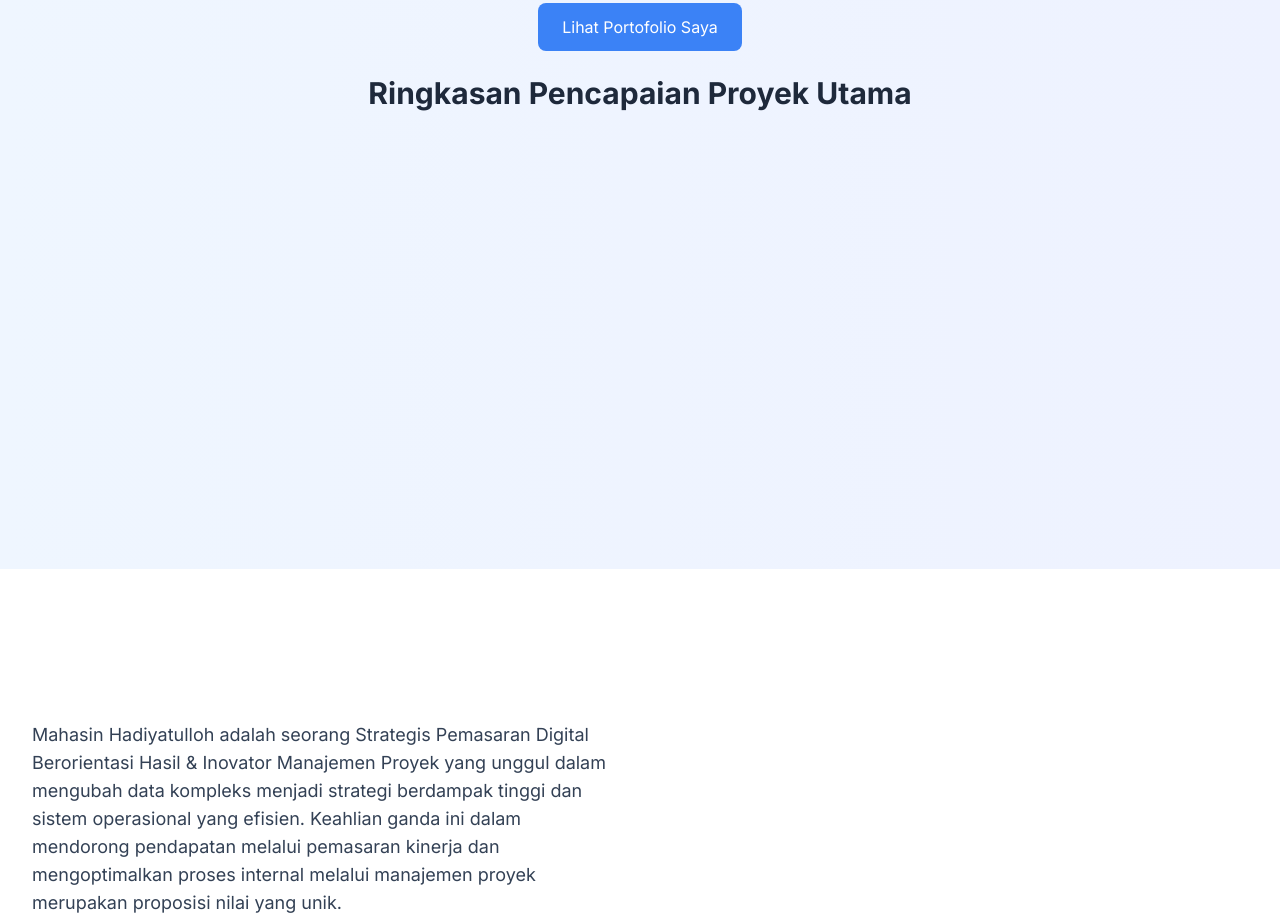
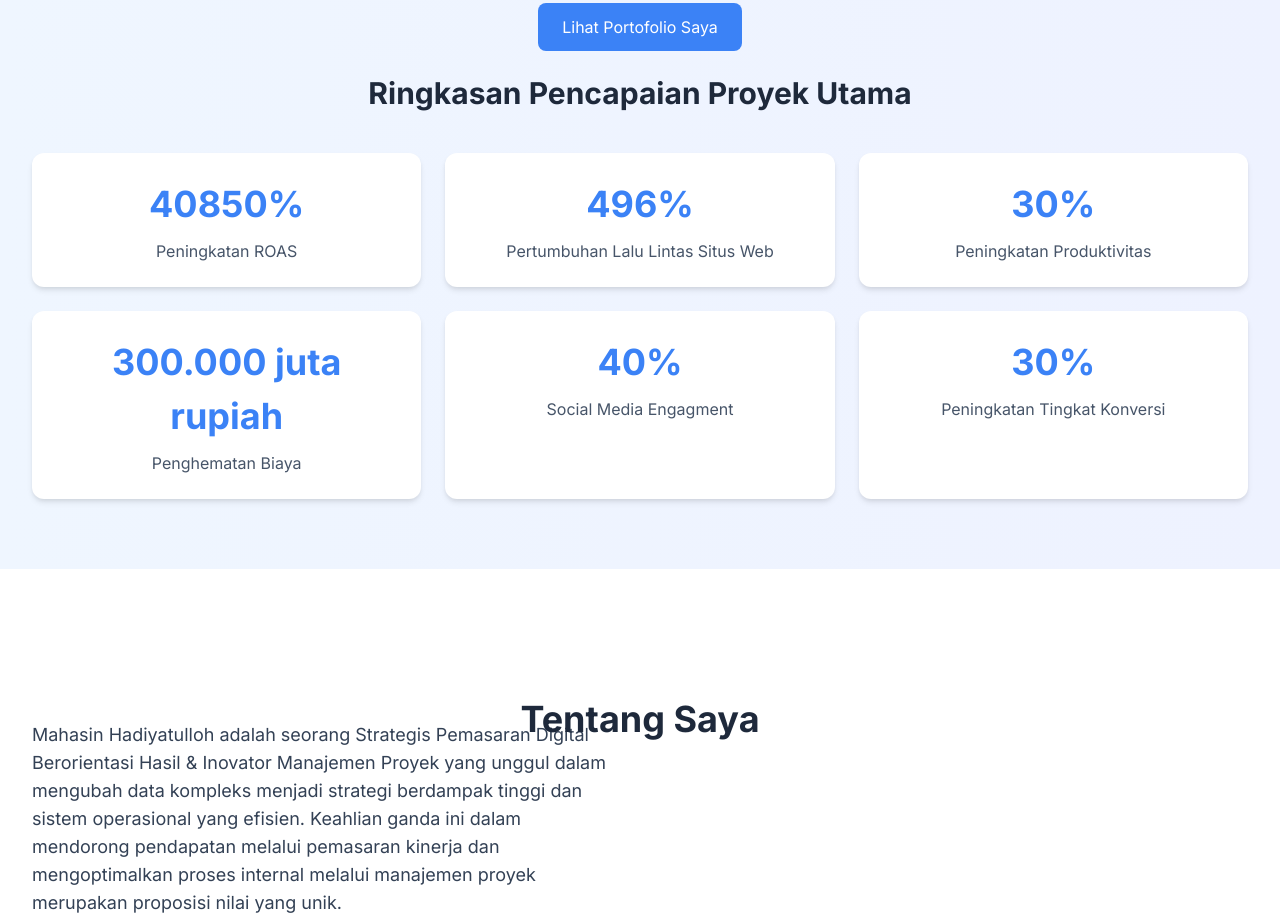
Before and after one commit to HadiBandas/Hadi-Portofolio, a plain HTML site: page index.html in a window 1280 px wide. Shown: the part 901-1821 px from the top of the page. Drawn offline with nearby package versions, Linux system fonts and the light colour scheme; animation ran at ten frames a second.

Commit message:
Update index.html

```diff
--- a/index.html
+++ b/index.html
@@ -922,7 +922,7 @@
                     start: "top 85%",
                     onEnter: () => {
                         gsap.to(card, {
-                            opacity: 1,
+                            opacity: 100,
                             y: 0,
                             duration: 0.8,
                             ease: "power2.out"
@@ -932,7 +932,7 @@
                     },
                     onLeaveBack: () => {
                         gsap.to(card, {
-                            opacity: 0,
+                            opacity: 100,
                             y: 10,
                             duration: 0.3
                         });
@@ -946,7 +946,7 @@
 
             dataVizOpportunitiesData.forEach(item => {
                 const card = document.createElement('div');
-                card.className = 'interactive-data-viz-card opacity-0 transform translate-y-10';
+                card.className = 'interactive-data-viz-card opacity-100 transform translate-y-10';
 
                 const metricDiv = document.createElement('div');
                 metricDiv.className = 'data-viz-metric';
@@ -981,7 +981,7 @@
                     start: "top 85%",
                     onEnter: () => {
                         gsap.to(card, {
-                            opacity: 1,
+                            opacity: 100,
                             y: 0,
                             duration: 0.8,
                             ease: "power2.out"
@@ -991,7 +991,7 @@
                     },
                     onLeaveBack: () => {
                         gsap.to(card, {
-                            opacity: 0,
+                            opacity: 100,
                             y: 10,
                             duration: 0.3
                         });
@@ -1005,7 +1005,7 @@
 
             skillsMatrixData.forEach(item => {
                 const card = document.createElement('div');
-                card.className = 'interactive-skill-card opacity-0 transform translate-y-10';
+                card.className = 'interactive-skill-card opacity-100 transform translate-y-10';
 
                 const categoryDiv = document.createElement('div');
                 categoryDiv.className = 'skill-category';
@@ -1034,7 +1034,7 @@
                     start: "top 85%",
                     onEnter: () => {
                         gsap.to(card, {
-                            opacity: 1,
+                            opacity: 100,
                             y: 0,
                             duration: 0.8,
                             ease: "power2.out"
@@ -1042,7 +1042,7 @@
                     },
                     onLeaveBack: () => {
                         gsap.to(card, {
-                            opacity: 0,
+                            opacity: 100,
                             y: 10,
                             duration: 0.3
                         });
@@ -1125,7 +1125,7 @@
 
         // Animate welcome message lines
         tl.from(".welcome-line", {
-            opacity: 0,
+            opacity: 100,
             scale: 0.9,
             y: 20,
             duration: 0.8,
@@ -1134,7 +1134,7 @@
         })
         // Then animate the main hero content
         .from(".hero-content", {
-            opacity: 0,
+            opacity: 100,
             y: 50,
             duration: 1,
             ease: "power3.out",
@@ -1161,7 +1161,7 @@
         // Section titles fade-in on scroll
         gsap.utils.toArray("section h2").forEach(title => {
             gsap.from(title, {
-                opacity: 0,
+                opacity: 100,
                 y: 50,
                 duration: 1,
                 ease: "power3.out",
@@ -1177,7 +1177,7 @@
         // Card animations on scroll
         gsap.utils.toArray(".card").forEach(card => {
             gsap.from(card, {
-                opacity: 0,
+                opacity: 100,
                 y: 50,
                 duration: 0.8,
                 ease: "power2.out",
```
